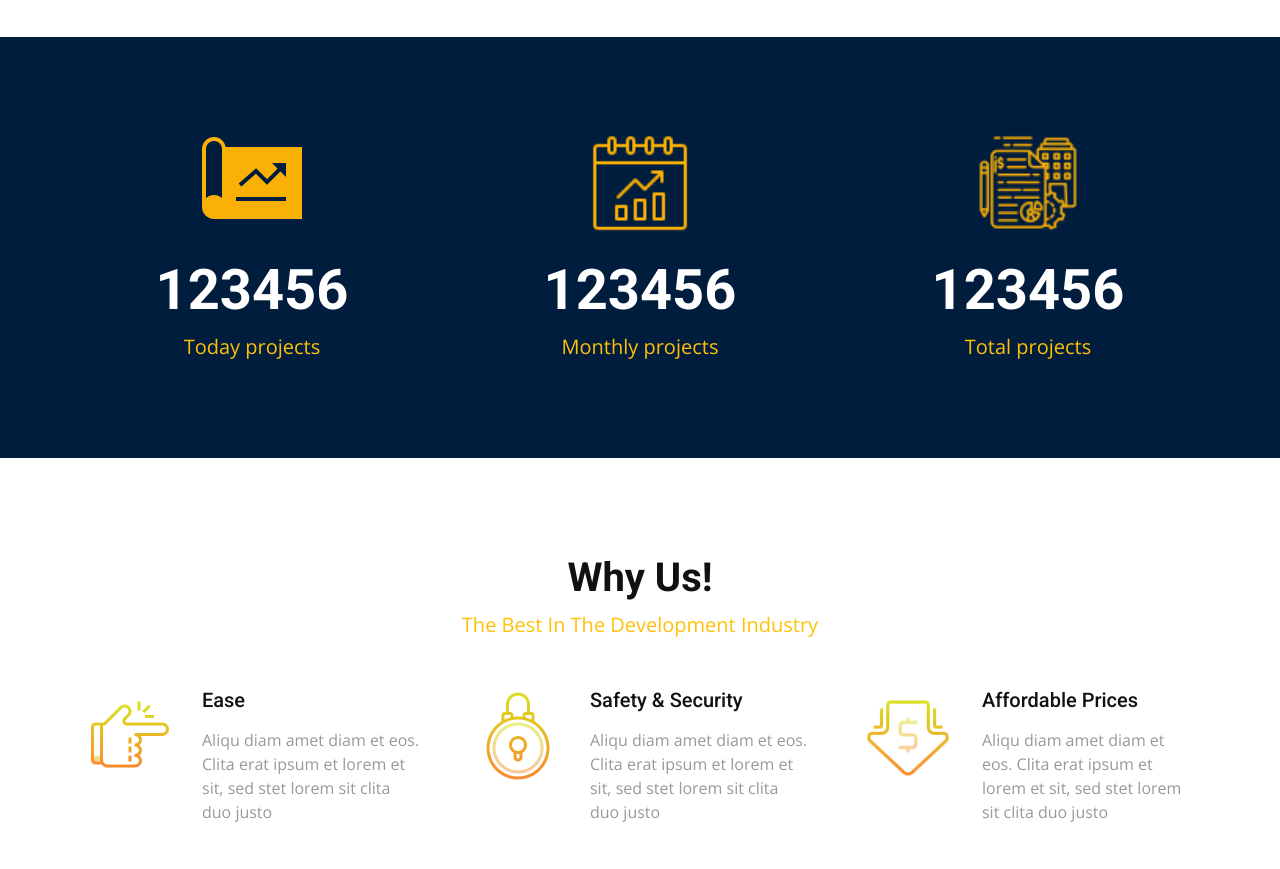
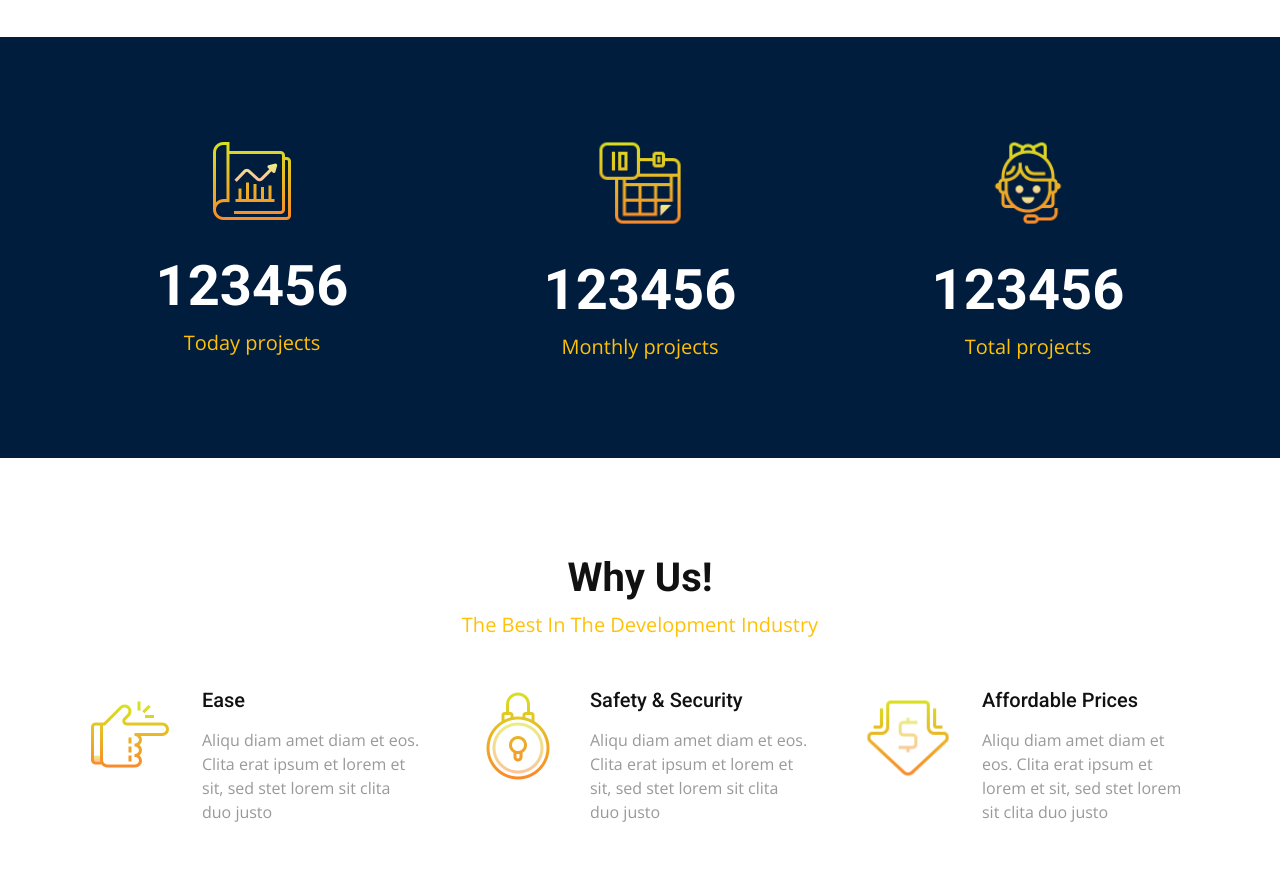
Before and after one commit to Devfundme/UI, a plain HTML site: page index.html in a window 1280 px wide. Shown: the part 1280-2149 px from the top of the page. Drawn offline with nearby package versions, Linux system fonts and the light colour scheme.

Commit message:
change icon in facts

```diff
--- a/index.html
+++ b/index.html
@@ -147,17 +147,17 @@
         <div class="container py-5 ">
             <div class="row g-5">
                 <div class="col-lg-4 col-md-6 text-center wow fadeIn" data-wow-delay="0.1s">
-                    <img class="img-fluid mb-4" src="assets/icons8-project-100.png" alt="">
+                    <img class="img-fluid mb-4" src="assets/icons8-group-of-projects-96.png" alt="">
                     <h1 class="display-4  text-white" data-toggle="counter-up">123456</h1>
                     <p class="fs-5 text-warning mb-0">Today projects</p>
                 </div>
                 <div class="col-lg-4 col-md-6 text-center wow fadeIn" data-wow-delay="0.3s">
-                    <img class="img-fluid mb-4" src="assets/icons8-profit-64.png" alt="" width="100px" height="100px">
+                    <img class="img-fluid mb-4" src="assets/icons8-calendar-96.png" alt="" width="100px" height="100px">
                     <h1 class="display-4  text-white" data-toggle="counter-up">123456</h1>
                     <p class="fs-5 text-warning mb-0">Monthly projects</p>
                 </div>
                 <div class="col-lg-4 col-md-6 text-center wow fadeIn" data-wow-delay="0.5s">
-                    <img class="img-fluid mb-4" src="assets/icons8-project-64.png" alt="" width="100px" height="100px">
+                    <img class="img-fluid mb-4" src="assets/icons8-online-support-96.png" alt="" width="100px" height="100px">
                     <h1 class="display-4  text-white" data-toggle="counter-up">123456</h1>
                     <p class="fs-5 text-warning mb-0">Total projects</p>
                 </div>
```
Also changed, not shown: assets/icons8-calendar-96.png (added), assets/icons8-group-of-projects-96.png (added), assets/icons8-online-support-96.png (added).
